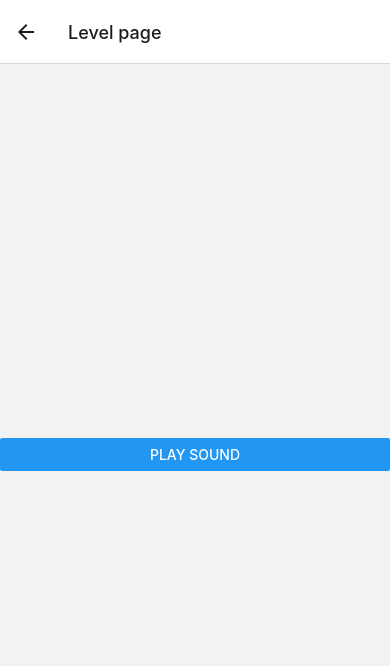
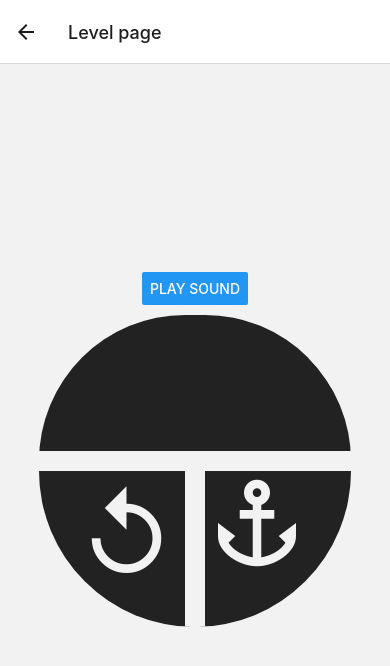
Before and after one commit to JeroenWeener/EarTrainingReactNative, a React Native app: screen /LevelPage in a window 390 px wide. Shown: the top 666 px of the page. Built offline with nearby package versions, Linux system fonts and the light colour scheme.

Commit message:
Add answer dial

```diff
--- a/package.json
+++ b/package.json
@@ -22,6 +22,7 @@
     "react-native-safe-area-context": "4.2.4",
     "react-native-screens": "~3.11.1",
     "react-native-sound": "^0.11.2",
+    "react-native-vector-icons": "^9.2.0",
     "react-native-web": "0.17.7"
   },
   "devDependencies": {
@@ -29,6 +30,7 @@
     "@expo/webpack-config": "^0.16.0",
     "@types/react": "~17.0.21",
     "@types/react-native": "~0.66.13",
+    "@types/react-native-vector-icons": "^6.4.11",
     "@types/react-navigation": "^3.4.0",
     "typescript": "~4.3.5",
     "webpack-dev-server": "^3.11.0"
--- a/src/pages/level/LevelPage.tsx
+++ b/src/pages/level/LevelPage.tsx
@@ -1,9 +1,10 @@
 import { Audio } from "expo-av"
 import React, { useState } from "react"
-import { StyleSheet } from 'react-native'
-import { Button, View } from "react-native"
+import { Dimensions, StyleSheet, TouchableOpacity } from 'react-native'
+import { Button, View, Text } from "react-native"
 import { NavigationScreenProp } from "react-navigation"
 import NoteService from "../../services/NoteService"
+import Icon from 'react-native-vector-icons/MaterialIcons'
 
 interface LevelProps {
     navigation: NavigationScreenProp<any, any>
@@ -20,17 +21,90 @@ const LevelPage = ({
         await sound.playAsync()
     }
 
+    const playGroundingSequence = async () => {
+        console.log('Play grounding sequence stub')
+    }
+
+    const playChord = async () => {
+        console.log('Play chord stub')
+    }
+
     return (
         <View style={styles.container}>
             <Button title="Play Sound" onPress={playSound} />
+
+            <View>
+                <TouchableOpacity style={styles.upperHalf}></TouchableOpacity>
+                <View style={styles.lowerHalf}>
+                    <TouchableOpacity
+                        style={styles.lowerLeftHalf}
+                        onPress={playChord}
+                    >
+                        <Icon size={answerDialSize / 3} style={styles.lowerLeftButton} name='replay' />
+                    </TouchableOpacity>
+                    <TouchableOpacity
+                        style={styles.lowerRightHalf}
+                        onPress={playGroundingSequence}
+                    >
+                        <Icon size={answerDialSize / 3} style={styles.lowerRightButton} name='anchor' />
+                    </TouchableOpacity>
+                </View>
+            </View>
         </View>
     )
 }
+
+const answerDialSize = .8 * Math.min(Dimensions.get('window').width, Dimensions.get('window').height)
+const defaultColor = 'rgb(242, 242, 242)'
+const borderWidth = 10
 
 const styles = StyleSheet.create({
     container: {
         flex: 1,
         justifyContent: 'center',
+        alignItems: 'center',
+    },
+    upperHalf: {
+        backgroundColor: '#222',
+        height: answerDialSize / 2,
+        borderTopLeftRadius: answerDialSize / 2,
+        borderTopRightRadius: answerDialSize / 2,
+        borderWidth: borderWidth,
+        borderColor: defaultColor,
+    },
+    lowerHalf: {
+        flexDirection: 'row',
+        borderWidth: borderWidth,
+        borderColor: defaultColor,
+    },
+    lowerLeftHalf: {
+        backgroundColor: '#222',
+        height: answerDialSize / 2,
+        width: answerDialSize / 2,
+        borderBottomLeftRadius: answerDialSize / 2,
+        flex: 1,
+        justifyContent: 'center',
+        alignItems: 'center',
+        borderRightWidth: borderWidth,
+        borderColor: defaultColor,
+    },
+    lowerRightHalf: {
+        backgroundColor: '#222',
+        height: answerDialSize / 2,
+        width: answerDialSize / 2,
+        borderBottomRightRadius: answerDialSize / 2,
+        borderLeftWidth: borderWidth,
+        borderColor: defaultColor,
+    },
+    lowerLeftButton: {
+        paddingLeft: '20%',
+        paddingBottom: '20%',
+        color: defaultColor,
+    },
+    lowerRightButton: {
+        paddingRight: '20%',
+        paddingBottom: '20%',
+        color: defaultColor,
     },
 })
 
```
Also changed, not shown: 1 other file (tests, documents, lock files or other folders).
